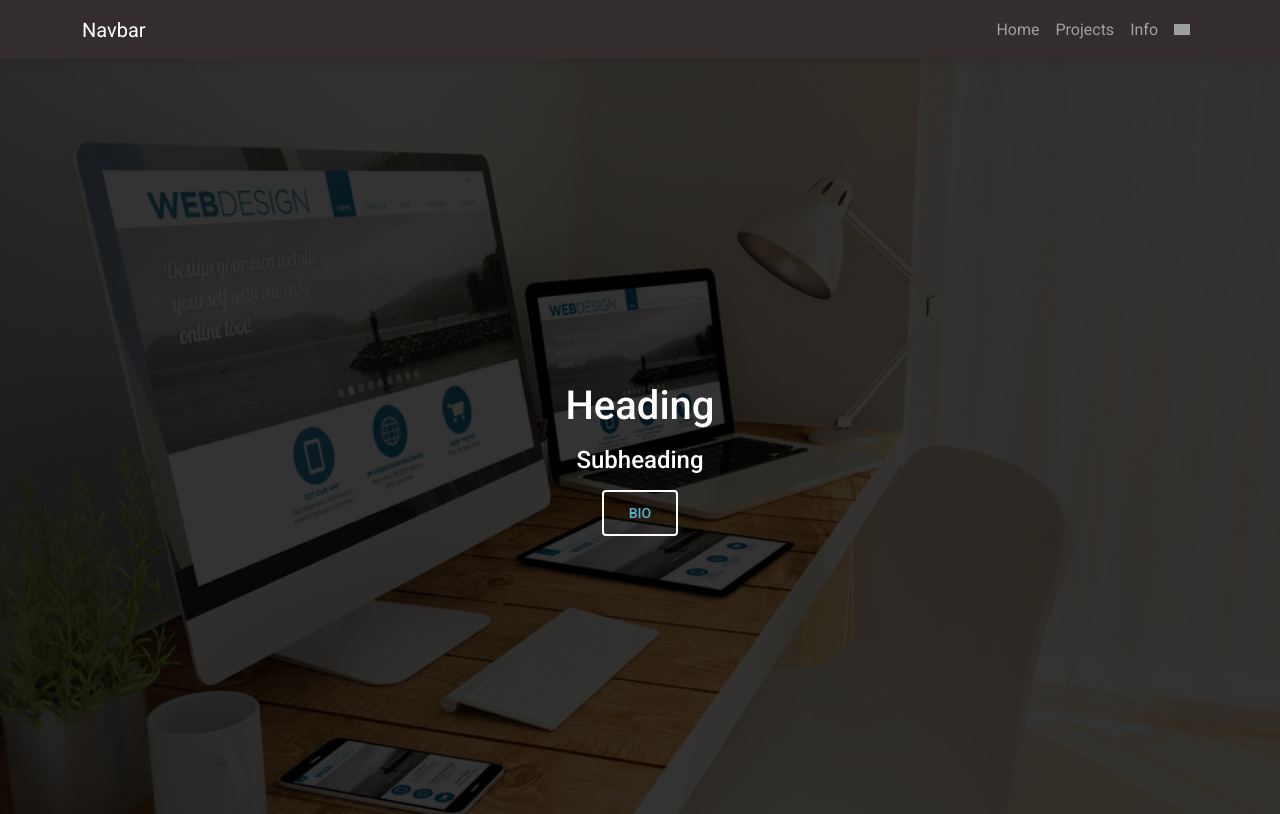
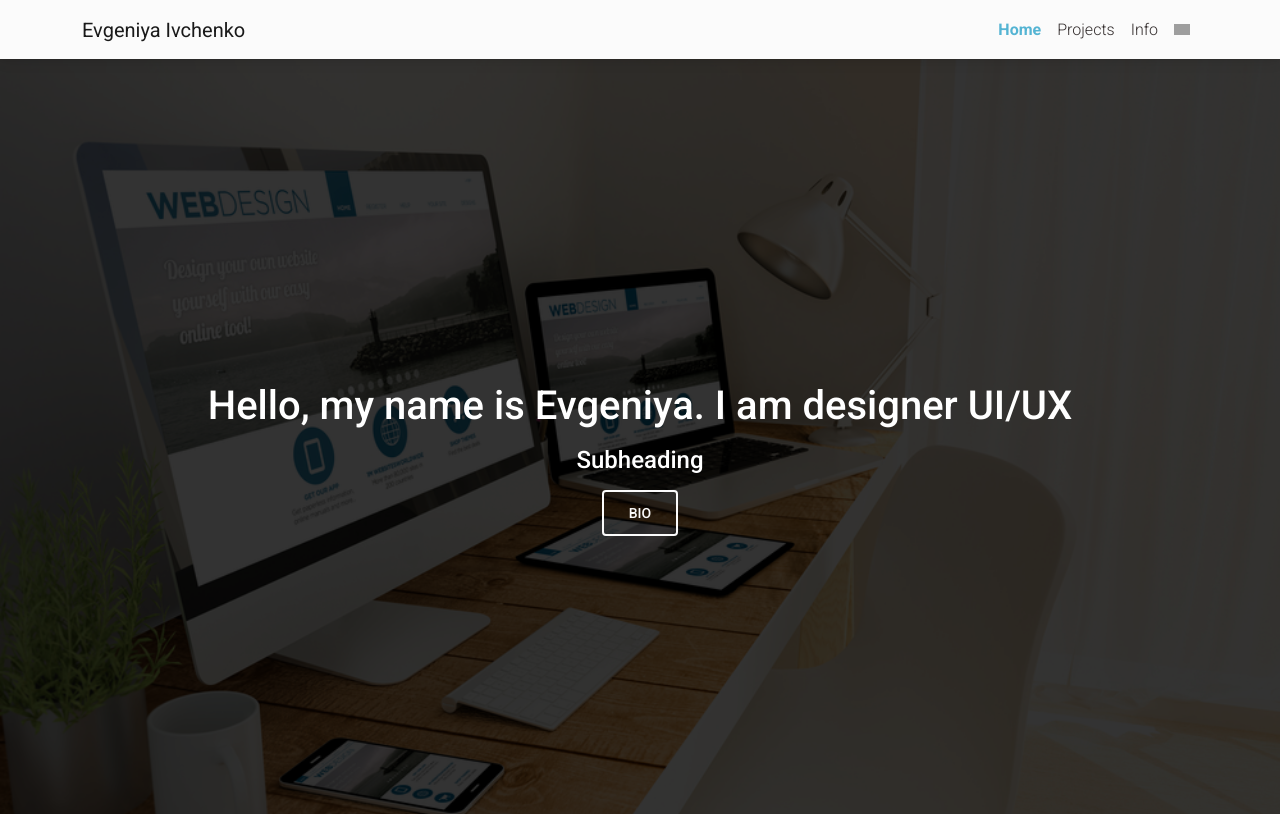
Before and after one commit to 0oPavelVasilevo0/ux-ui-designer, a React (Create React App) app: page / in a window 1280 px wide. Shown: the top 814 px of the page. Built offline with nearby package versions, Linux system fonts and the light colour scheme; grey boxes are pictures that could not be loaded.

Commit message:
fix+create

```diff
--- a/src/components/BioModal.jsx
+++ b/src/components/BioModal.jsx
@@ -6,10 +6,13 @@ const BioModal = () => {
 
     const toggleShow = () => setTopRightModal(!topRightModal);
 
+    const activeLink = 'text-light';
+    const normalLink = 'btn-outline-light';
+// 'btn btn-outline-light btn-lg text-dark'
     return (
         <>
-            <MDBBtn onClick={toggleShow} color='light' className='btn btn-outline-light btn-lg text-info'>Bio</MDBBtn>
-
+            {/* <MDBBtn onClick={toggleShow} color='light' className={({ isActive }) => isActive ? activeLink : normalLink}>Bio</MDBBtn> */}
+            <MDBBtn onClick={toggleShow} color='light' className='btn btn-outline-light btn-lg text-light'>Bio</MDBBtn>
             <MDBModal
                 animationDirection='right'
                 show={topRightModal}
--- a/src/components/GraphicDesign.jsx
+++ b/src/components/GraphicDesign.jsx
@@ -7,7 +7,7 @@ const GraphicDesign = () => {
       <>
 
 
-          <MDBRow className='row-cols-1 row-cols-md-3 g-4'>
+          <MDBRow className='row-cols-1 row-cols-md-2 g-4'>
               <MDBCol>
                   <MDBCard className='h-100'>
                       <MDBRipple rippleColor='light' rippleTag='div' className='bg-image hover-overlay'>
--- a/src/components/Header.jsx
+++ b/src/components/Header.jsx
@@ -9,7 +9,7 @@ const Header = () => {
                 <div className="mask text-white" style={{ backgroundColor: "rgba(0, 0, 0, 0.8)" }} >
                     <div className='d-flex justify-content-center align-items-center h-100'>
                         <div className='text-white'>
-                            <h1 className='mb-3 '>Heading</h1>
+                            <h1 className='mb-3 '>Hello, my name is Evgeniya. I am designer UI/UX</h1>
                             <h4 className='mb-3'>Subheading</h4>
 
                                 <BioModal />
--- a/src/components/NavBar.jsx
+++ b/src/components/NavBar.jsx
@@ -1,5 +1,5 @@
 import React, { useState } from 'react';
-import { MDBNavbar, MDBCollapse, MDBContainer, MDBDropdown, MDBDropdownItem, MDBDropdownMenu, MDBDropdownToggle, MDBIcon, MDBNavbarItem, MDBNavbarLink, MDBNavbarNav, MDBNavbarToggler, MDBNavbarBrand } from 'mdb-react-ui-kit';
+import { MDBNavbar, MDBCollapse, MDBContainer, MDBDropdown, MDBDropdownItem, MDBDropdownMenu, MDBDropdownToggle, MDBIcon, MDBNavbarItem, MDBNavbarLink, MDBNavbarNav, MDBNavbarToggler, MDBNavbarBrand, MDBBtn } from 'mdb-react-ui-kit';
 import 'mdb-react-ui-kit/dist/css/mdb.min.css';
 import "@fortawesome/fontawesome-free/css/all.min.css";
 import { NavLink } from 'react-router-dom';
@@ -7,12 +7,17 @@ import { NavLink } from 'react-router-dom';
 const NavBar = () => {
     const [showNavRight, setShowNavRight] = useState(false);
 
+    const activeLink = 'text-info fw-bold';
+    const normalLink = 'text-dark fw-lighter';
+
     return (
 
-        <MDBNavbar expand='lg' sticky dark bgColor='dark'>
+        <MDBNavbar expand='lg' sticky  bgColor='light'>
             <MDBContainer >
-                <NavLink to='/'>
-                    <MDBNavbarBrand>Navbar</MDBNavbarBrand>
+                <NavLink to='/'  >
+                    <MDBNavbarBrand>
+                       Evgeniya Ivchenko
+                        </MDBNavbarBrand>
                 </NavLink>
 
 
@@ -29,27 +34,42 @@ const NavBar = () => {
                 </MDBNavbarToggler>
 
                 <MDBCollapse navbar show={showNavRight}>
-                    <MDBNavbarNav right fullWidth={false} className='mb-2 mb-lg-0'>
-                        <MDBNavbarItem>
-                            <NavLink to='/'>
-                                <MDBNavbarLink>
+                    <MDBNavbarNav  right fullWidth={false} className='mb-2 mb-lg-0'>
+                        <MDBNavbarItem  >
+                            <MDBNavbarLink >
+                            <NavLink to='/' className={({ isActive }) => isActive ? activeLink : normalLink}>
+
+
+                                    {/* <MDBBtn color='light' className='btn btn-outline-light  text-info'> */}
                                     Home
-                                </MDBNavbarLink>
+
+
                             </NavLink>
+                            </MDBNavbarLink>
+
                         </MDBNavbarItem>
-                        <MDBNavbarItem>
-                            <NavLink to='/projects'>
-                                <MDBNavbarLink>
+                        <MDBNavbarItem >
+                            <MDBNavbarLink >
+                            <NavLink to='/projects' className={({ isActive }) => isActive ? activeLink : normalLink}>
+
+                                    {/* <MDBBtn color='light' className='btn btn-outline-light  text-info'> */}
+                                    {/* <span className=' list-group-item-primary'>Projects</span> */}
                                     Projects
-                                </MDBNavbarLink>
+                                    {/* </MDBBtn> */}
+
                             </NavLink>
+                            </MDBNavbarLink>
                         </MDBNavbarItem>
-                        <MDBNavbarItem>
-                            <NavLink to='/info'>
-                                <MDBNavbarLink>
+                        <MDBNavbarItem >
+                            <MDBNavbarLink >
+                            <NavLink to='/info' className={({ isActive }) => isActive ? activeLink : normalLink}>
+
+                                    {/* <MDBBtn color='light' className='btn btn-outline-light  text-info'> */}
                                     Info
-                                </MDBNavbarLink>
+                                    {/* </MDBBtn> */}
+
                             </NavLink>
+                            </MDBNavbarLink>
                         </MDBNavbarItem>
 
 
--- a/src/components/Projects.jsx
+++ b/src/components/Projects.jsx
@@ -6,7 +6,7 @@ const Projects = () => {
   return (
       <>
 
-      <MDBRow className='row-cols-1 row-cols-md-3 g-4'>
+      <MDBRow className='row-cols-1 row-cols-md-2 g-5'>
         <MDBCol>
                   <MDBCard className='h-100'>
                       <MDBRipple rippleColor='light' rippleTag='div' className='bg-image hover-overlay'>
```
